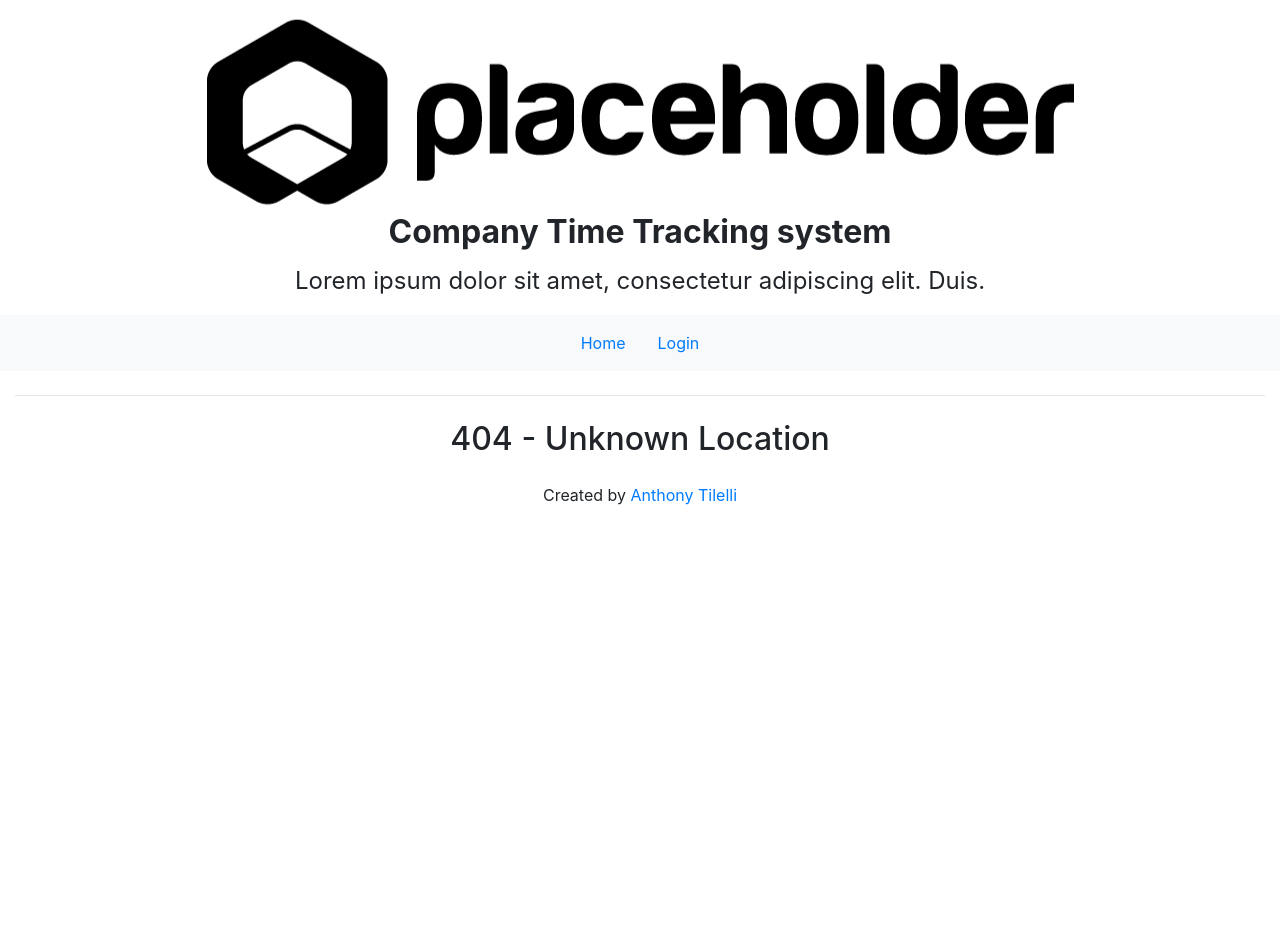
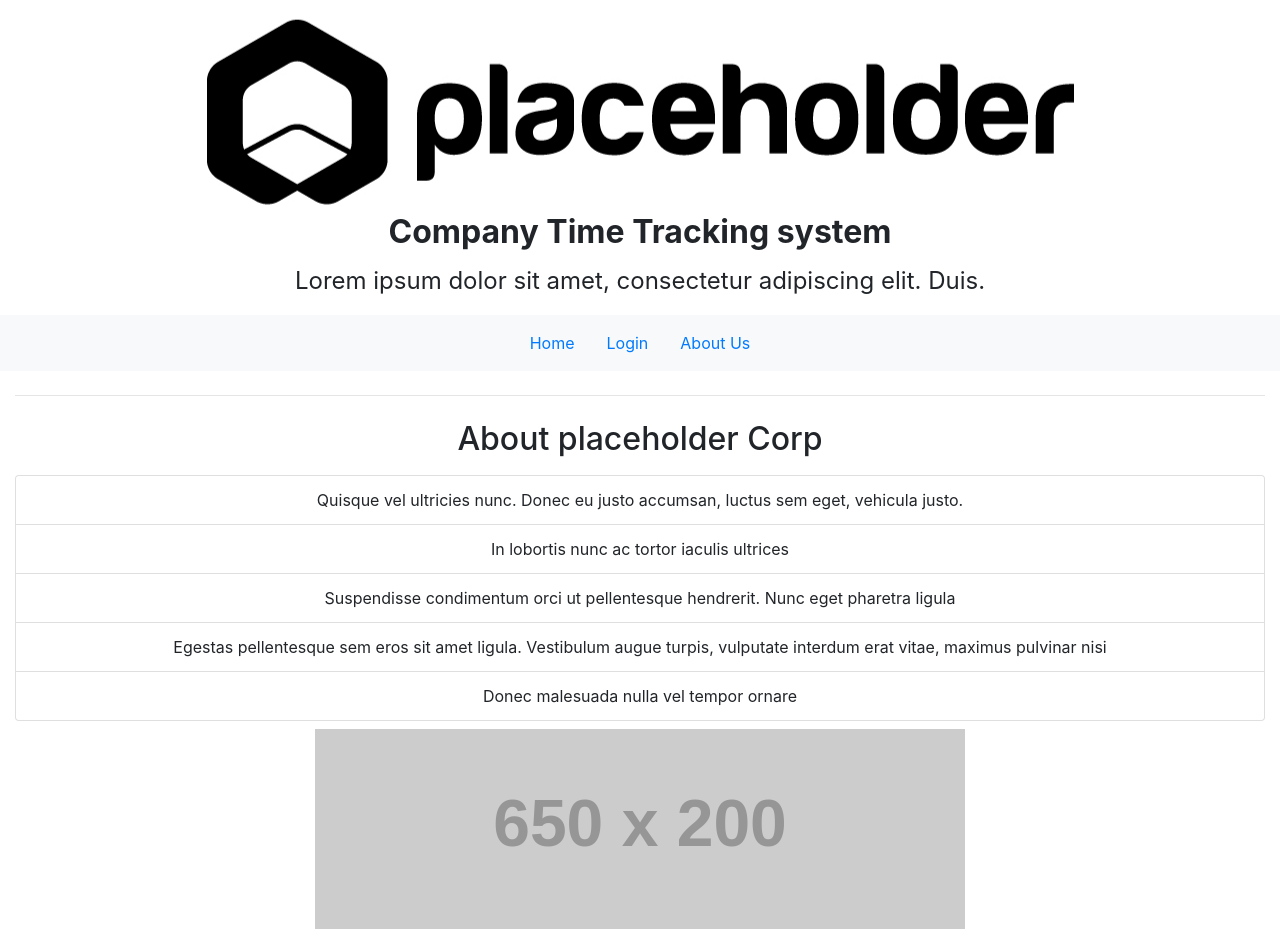
Before and after one commit to Anthonyntilelli/react-time-tracker-frontend, a React (Create React App) app: page /about in a window 1280 px wide. Before the commit this address had no page. Shown: the top 948 px of the page. Before the commit the page ends 800 px from the top, so only its background shows below. Built offline with nearby package versions, Linux system fonts and the light colour scheme.

Commit message:
Added About page

```diff
--- a/src/App.js
+++ b/src/App.js
@@ -17,6 +17,7 @@ import ModifyBlock from './components/ModifyBlock';
 import TerminateBlock from './components/TerminateBlock'
 import NewHire from './components/NewHire';
 import HistoryContainer from './HistoryContainer/HistoryContainer';
+import AboutPage from './components/Aboutpage';
 
 const App = (props) => {
   // Controll access to routes
@@ -36,6 +37,7 @@ const App = (props) => {
           <hr className='my-4'/>
           <Switch>
             <Route exact path='/' component={HomePage} />
+            <Route exact path='/about' component={AboutPage} />
             <ControlledRoute exact path='/me' component={SelfBlock} allow={props.loggedIn} />
             <ControlledRoute exact path='/login' component={LoginForm} allow={!props.loggedIn} />
             <ControlledRoute exact path='/admin' component={AdminContainer} allow={(props.admin && props.loggedIn)} />
--- /dev/null
+++ b/src/components/Aboutpage.js
@@ -0,0 +1,35 @@
+import React from 'react';
+import Col from 'react-bootstrap/Col';
+import Row from 'react-bootstrap/Row';
+import Image from 'react-bootstrap/Image';
+import ListGroup from 'react-bootstrap/ListGroup';
+
+const AboutPage = () => {
+  return (
+    <>
+      <Row as='article' className='my-2'>
+        <Col as='h2'>About placeholder Corp</Col>
+      </Row>
+
+      <Row className='my-2'>
+        <Col>
+        <ListGroup>
+          <ListGroup.Item>Quisque vel ultricies nunc. Donec eu justo accumsan, luctus sem eget, vehicula justo.</ListGroup.Item>
+          <ListGroup.Item>In lobortis nunc ac tortor iaculis ultrices</ListGroup.Item>
+          <ListGroup.Item>Suspendisse condimentum orci ut pellentesque hendrerit. Nunc eget pharetra ligula</ListGroup.Item>
+          <ListGroup.Item>Egestas pellentesque sem eros sit amet ligula. Vestibulum augue turpis, vulputate interdum erat vitae, maximus pulvinar nisi</ListGroup.Item>
+          <ListGroup.Item>Donec malesuada nulla vel tempor ornare</ListGroup.Item>
+        </ListGroup>
+        </Col>
+      </Row>
+
+      <Row>
+        <Col>
+          <Image src='https://via.placeholder.com/650x200' fluid />
+        </Col>
+      </Row>
+    </>
+  );
+};
+
+export default AboutPage;
--- a/src/components/NavBar.js
+++ b/src/components/NavBar.js
@@ -18,6 +18,7 @@ const NavBar = (props) => {
         { props.loggedIn && <span className='nav-item'><NavLink className='nav-link' to='/history'>History</NavLink></span> }
         { props.loggedIn && props.admin && <span className='nav-item'><NavLink className='nav-link' to= '/admin'>Admin</NavLink></span> }
         { props.loggedIn && props.admin && <span className='nav-item'><NavLink className='nav-link' to= '/new_hire'>New Hire</NavLink></span> }
+        <span className='nav-item'><NavLink className='nav-link' to='/about'>About Us</NavLink></span>
         { props.loggedIn && <Button variant="secondary" onClick={()=> props.logout()}>Logout</Button> }
       </Col>
     </Row>
```
Also changed, not shown: 1 other file (tests, documents, lock files or other folders).
